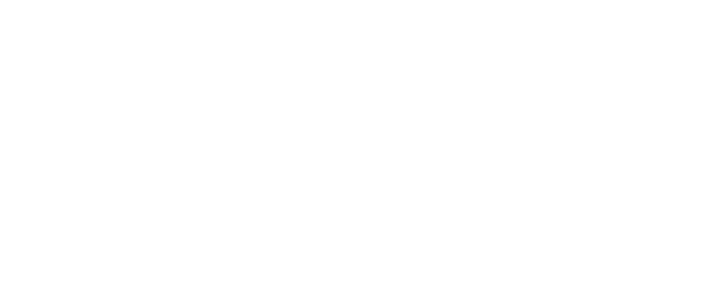
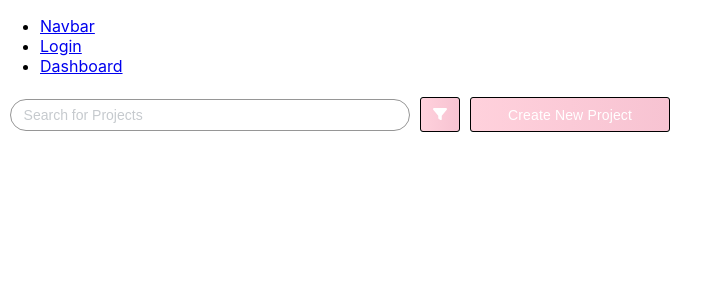
Before and after one commit to luke-bluefintech/PunchBeginnerApp, a React (Create React App) app in the folder it_1_code/: page /dashboard in a window 1280 px wide. Before the commit this address had no page. Shown: the top 300 px of the page, without its empty margins (0-723 px from the left). Built offline with nearby package versions, Linux system fonts and the light colour scheme.

Commit message:
Dashboard

```diff
--- a/it_1_code/src/App.js
+++ b/it_1_code/src/App.js
@@ -3,6 +3,7 @@
 import Layout from "./layout/Layout";
 import Login from "./login/Login";
 import Navbar from "./navbar/Navbar";
+import Dashboard from "./dashboard/Dashboard";
 
 export default function App() {
   return (
@@ -11,6 +12,7 @@
         <Route path="/" element={<Layout />}>
           <Route exact path="navbar" element={<Navbar />} />
           <Route path="login" element={<Login />} />
+          <Route path="dashboard" element={<Dashboard />} />
         </Route>
       </Routes>
     </BrowserRouter>
--- a/it_1_code/src/Navbar/Navbar.css
+++ b/it_1_code/src/Navbar/Navbar.css
@@ -116,7 +116,7 @@
   .navbar {
     position: fixed;
     padding: 15px 10px;
-    background-image: linear-gradient(to right, rgb(243, 207, 198), rgb(219, 168, 155));
+    background-image: linear-gradient(to right, rgb(255, 209, 220), rgb(240, 180, 195));
     height: 3rem;
     width: 100%;
     top: 0rem;
--- a/it_1_code/src/Navbar/Navbar.js
+++ b/it_1_code/src/Navbar/Navbar.js
@@ -1,5 +1,5 @@
 import { FontAwesomeIcon } from "@fortawesome/react-fontawesome"
-import { faCaretDown, faCaretUp, faGears, faChartColumn, faUpRightFromSquare, faFileContract } from '@fortawesome/free-solid-svg-icons'
+import { faCaretDown, faCaretUp } from '@fortawesome/free-solid-svg-icons'
 import './Navbar.css';
 
 function Navbar() {
--- a/it_1_code/src/dashboard/Dashboard.css
+++ b/it_1_code/src/dashboard/Dashboard.css
@@ -0,0 +1,67 @@
+.dashboard-input-search {
+    border: .5px solid rgb(150, 150, 150);
+    border-width: .5px;
+    border-radius: 17px;
+    background-color: white;
+    color: rgb(70, 70, 70);
+    padding: .5em .5em .5em .9em;
+    font-size: 14px !important;
+    margin: 0 5px 0 10px;
+    width: 400px !important;
+}
+
+.dashboard-input-search:hover {
+    border: .5px solid rgb(120, 120, 120);
+    background-color: rgb(235, 235, 235);
+}
+
+.dashboard-input-search::placeholder {
+    color: #C6CACE;
+}
+
+.button-filter {
+    display: inline-block;
+    color: #FFFFFF;
+    font-weight: 400;
+    background-image: linear-gradient(to right, rgb(255, 209, 220), rgb(247, 195, 210));
+    border: .6666px solid black;
+    border-radius: 3px;
+    letter-spacing: 0.15px;
+    width: 40px;
+    font-size: 14px !important;
+    margin: 5px;
+    height: 35px;
+    padding: .5em .5em .5em .5em;
+    position: relative;
+    bottom: 100%;
+}
+
+.button-filter:hover {
+    background-image: linear-gradient(to right, rgb(240, 180, 195), rgb(235, 170, 185));
+    color: white;
+    border: 1px solid black;
+}
+
+.button-create-project {
+    display: inline-block;
+    color: #FFFFFF;
+    font-weight: 400;
+    background-image: linear-gradient(to right, rgb(255, 209, 220), rgb(247, 195, 210));
+    border: .6666px solid black;
+    border-radius: 3px;
+    letter-spacing: 0.15px;
+    width: 40px;
+    font-size: 14px !important;
+    margin: 5px;
+    width: 200px;
+    height: 35px;
+    padding: .5em .5em .5em .5em;
+    position: relative;
+    bottom: 100%;
+}
+
+.button-create-project:hover {
+    background-image: linear-gradient(to right, rgb(240, 180, 195), rgb(235, 170, 185));
+    color: white;
+    border: 1px solid black;
+}
--- a/it_1_code/src/dashboard/Dashboard.js
+++ b/it_1_code/src/dashboard/Dashboard.js
@@ -0,0 +1,19 @@
+import { FontAwesomeIcon } from "@fortawesome/react-fontawesome"
+import { faFilter} from '@fortawesome/free-solid-svg-icons'
+import './Dashboard.css';
+
+function Dashboard() {
+    return (
+        <div>
+            <input
+                className="dashboard-input-search"
+                type="search"
+                id="myInput"
+                placeholder="Search for Projects" />
+            <button className="button-filter" >{<FontAwesomeIcon icon={faFilter} />}</button>
+            <button className="button-create-project" >Create New Project</button>
+        </div>
+    )
+};
+
+export default Dashboard;
--- a/it_1_code/src/layout/Layout.js
+++ b/it_1_code/src/layout/Layout.js
@@ -11,6 +11,9 @@
                     <li>
                         <Link to="/login">Login</Link>
                     </li>
+                    <li>
+                        <Link to="/dashboard">Dashboard</Link>
+                    </li>
                 </ul>
             </nav>
 
```
